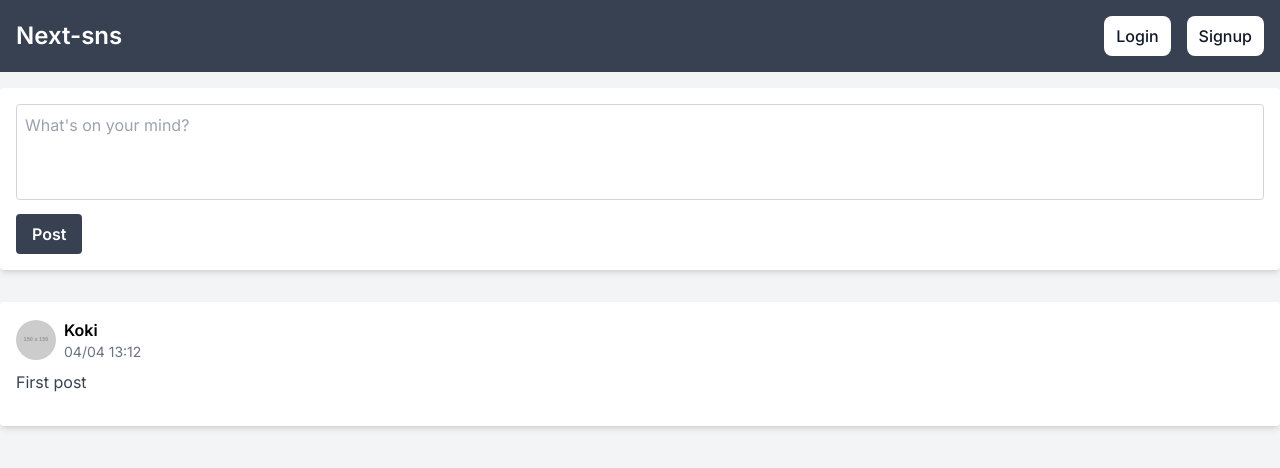
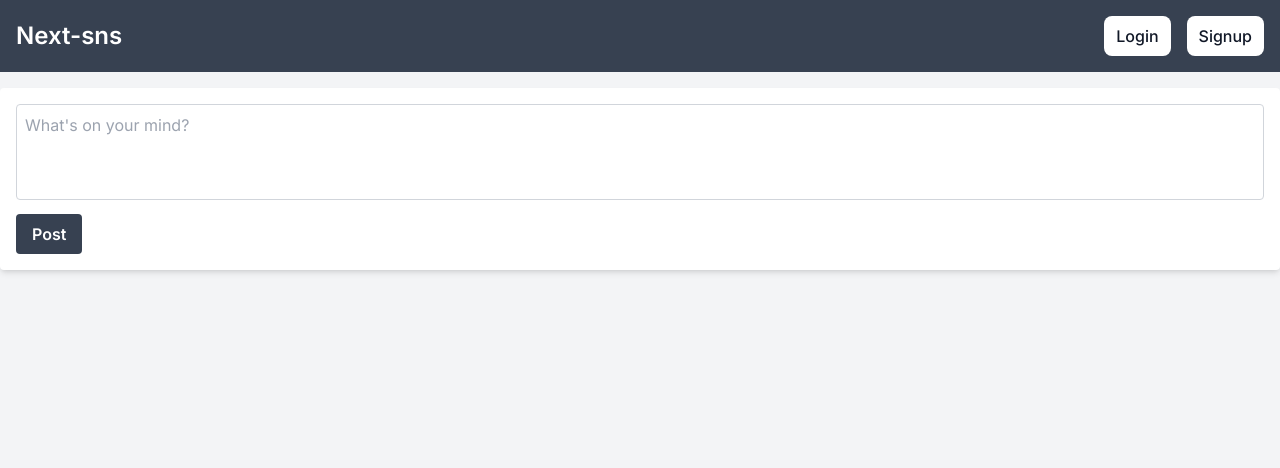
Before and after one commit to likuor/next-sns-client, a Next.js app: page / in a window 1280 px wide. Shown: the top 468 px of the page. Built offline with nearby package versions, Linux system fonts and the light colour scheme.

Commit message:
add: edit post component

```diff
--- a/src/app/components/Post.tsx
+++ b/src/app/components/Post.tsx
@@ -1,6 +1,10 @@
+import { PostProps, PostType } from '@/types';
 import Image from "next/image";
 
-const Post = () => {
+
+const Post = (props: PostProps) => {
+  const { post } = props
+
   return (
     <div className="bg-white shadow-md rounded p-4 mb-4">
       <div className="mb-4">
@@ -14,11 +18,11 @@
             layout="fixed"
           />
           <div>
-            <h2 className="font-semibold text-md">Koki</h2>
-            <p className="text-gray-500 text-sm">04/04 13:12</p>
+            <h2 className="font-semibold text-md">{post.author?.username}</h2>
+            <p className="text-gray-500 text-sm">{post.createAt}</p>
           </div>
         </div>
-        <p className="text-gray-700">First post</p>
+        <p className="text-gray-700">{post.content}</p>
       </div>
     </div>
   );
--- a/src/app/components/Timeline.tsx
+++ b/src/app/components/Timeline.tsx
@@ -3,16 +3,19 @@
 import apiClient from '@/libs/apiClient';
 import Post from './Post';
 import { useState } from 'react';
+import { PostType } from '@/types';
 
 const Timeline = () => {
   const [postText, setPostText] = useState<string>('')
+  const [latestPosts, setLatestPosts] = useState<PostType[]>([])
 
   const handleSubmit = async (e: React.FormEvent<HTMLFormElement>) => {
     e.preventDefault()
     try {
-      await apiClient.post("/posts/post", {
+      const newpost = await apiClient.post("/posts/post", {
         content: postText,
       });
+      setLatestPosts((prevPosts) => [newpost.data, ...prevPosts])
       setPostText('')
 
     } catch (error) {
@@ -40,7 +43,9 @@
           </form>
         </div>
       </main>
-      <Post />
+      {latestPosts.map((post: PostType) => (
+        <Post key={post.id} post={post} />
+      ))}
     </div>
   );
 };
--- /dev/null
+++ b/src/types/index.ts
@@ -0,0 +1,19 @@
+export interface UserType {
+  id: number;
+  username: string;
+  email: string;
+  password: string;
+  posts: PostType[];
+}
+
+export interface PostType {
+  id: number;
+  content: string;
+  createAt: string;
+  authorId: number;
+  author: UserType;
+}
+
+export type PostProps = {
+  post: PostType;
+};
```
